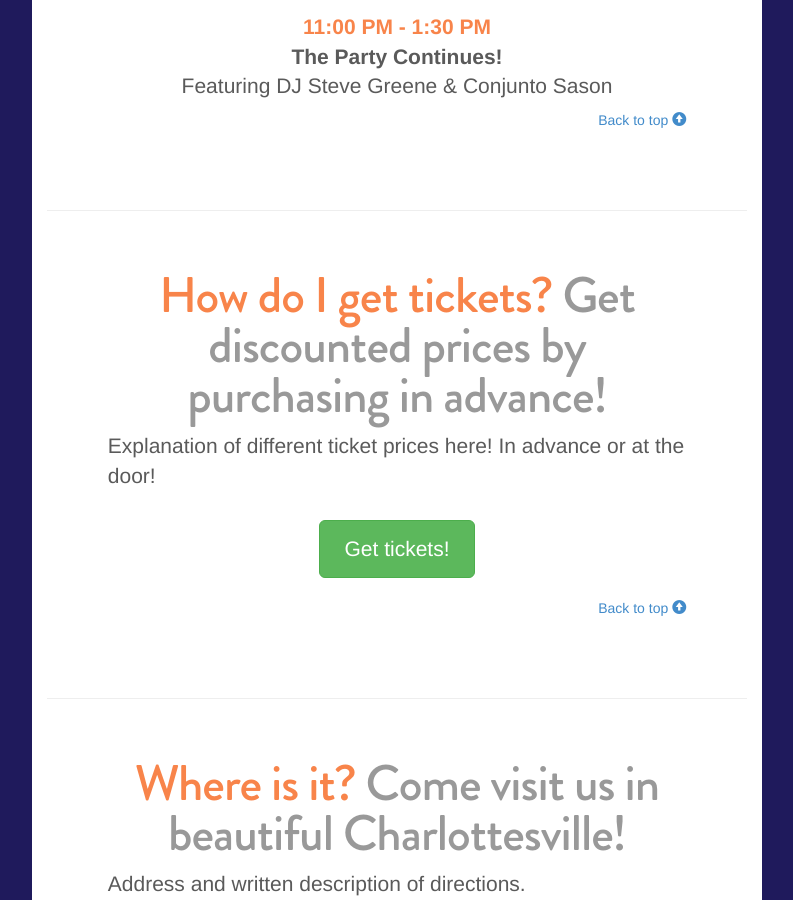
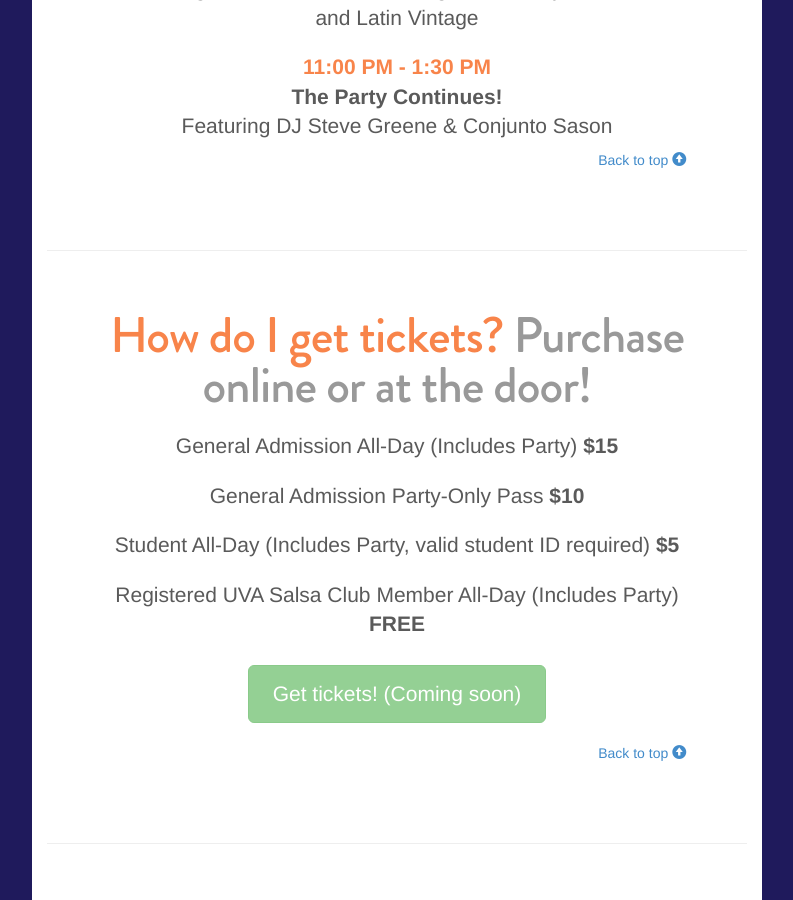
Before and after one commit to swoloszynski/universitysalsafest, a Jekyll site: the page bootstrap-3.0.3/examples/jumbotron-narrow/index.html, which Jekyll copies as it is, in a window 1280 px wide and 900 px high, scrolled down 2585 px. Shown: the whole window, without its empty margins (243-1036 px from the left). Built offline with Jekyll 4.4.1, drawn with Linux system fonts in a browser that asks for light colours; Markdown is read by kramdown in place of the engine named in the settings.

Commit message:
Updated ticket information and disabled get tickets button

```diff
--- a/bootstrap-3.0.3/examples/jumbotron-narrow/index.html
+++ b/bootstrap-3.0.3/examples/jumbotron-narrow/index.html
@@ -69,7 +69,7 @@
           <h2 class="featurette-heading light-orange">Schedule <span class="text-muted">So how's it going down?</span></h2>
 
           <p class="lead center-aligned"><a href="schedule.pdf" target="blank">View the schedule as a PDF</a></p>
-
+          g
           <p class="lead schedule-time light-orange schedule-bold">10:30 AM - 11:20 AM</p>
           <p class="lead schedule-middle schedule-bold">Edwin Roa, Charlottesville VA</p>
           <p class="lead schedule-item">Intermediate Bachata Tricks & Decorations</p>
@@ -129,10 +129,14 @@
       <a id="tickets"></a>
       <div class="row featurette">
         <div class="col-md-10 col-md-offset-1">
-          <h2 class="featurette-heading light-orange">How do I get tickets? <span class="text-muted">Get discounted prices by purchasing in advance!</span></h2>
-          <p class="lead">Explanation of different ticket prices here! In advance or at the door!</p>
+          <h2 class="featurette-heading light-orange">How do I get tickets? <span class="text-muted">Purchase online or at the door!</span></h2>
+          <p class="lead schedule-time">General Admission All-Day (Includes Party) <span class="schedule-bold">$15</span></p>
+          <p class="lead schedule-time">General Admission Party-Only Pass <span class="schedule-bold">$10</span></p>
+          <p class="lead schedule-time">Student All-Day (Includes Party, valid student ID required) <span class="schedule-bold">$5</span></p>
+          <p class="lead schedule-time">Registered UVA Salsa Club Member All-Day (Includes Party) <span class="schedule-bold">FREE</span></p>
+
           <div class="jumbotron jumbotron-custom">
-            <p><a class="btn btn-lg btn-success" href="#" role="button">Get tickets!</a></p>
+            <p><a class="btn btn-lg btn-success disabled cushion" href="#" role="button">Get tickets! (Coming soon)</a></p>
           </div>
           <p class="right-aligned"><a href="#top">Back to top  <span class="glyphicon glyphicon-circle-arrow-up"></span></a></p>
         </div>
```
